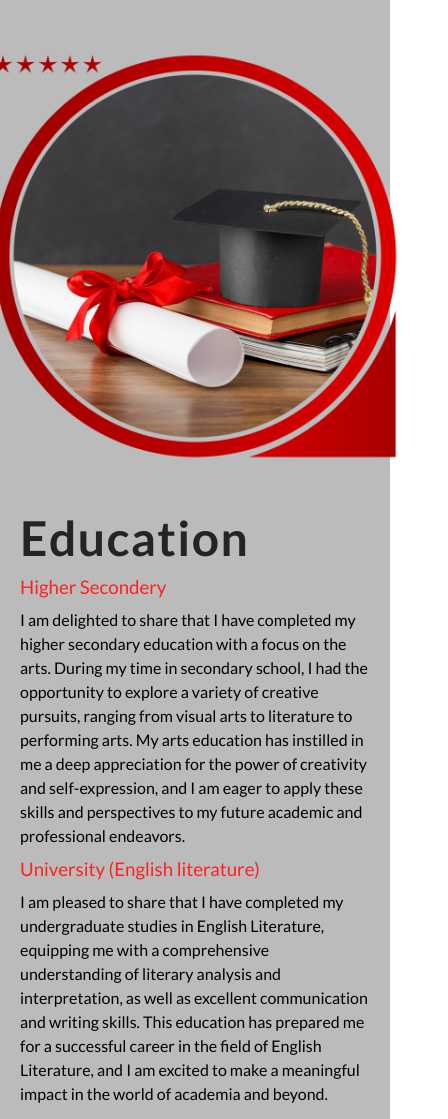
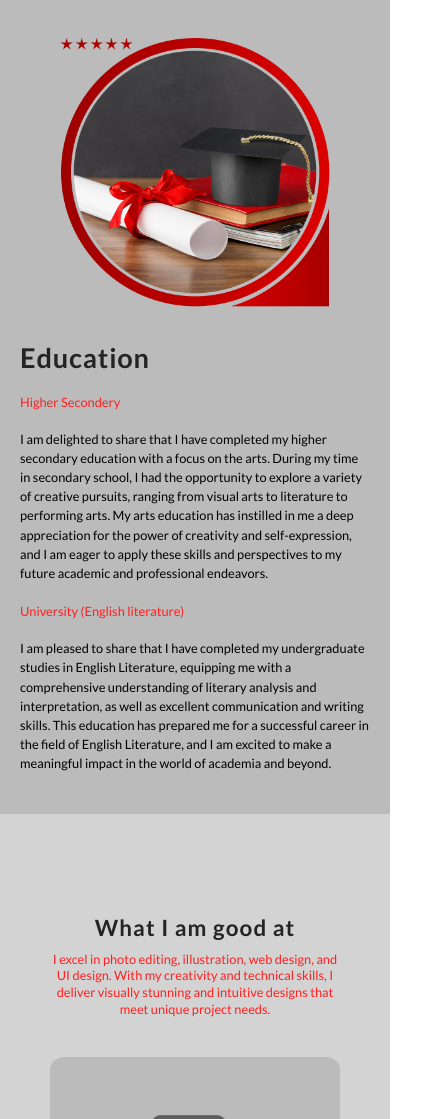
Before and after one commit to iammsabbir/first_web, a plain HTML site: page index.html in a window 390 px wide. Shown: the part 881-2000 px from the top of the page, 448 px wide, since content can reach past the window. Drawn offline with nearby package versions, Linux system fonts and the light colour scheme.

Commit message:
Made responsive

```diff
--- a/index.html
+++ b/index.html
@@ -1,6 +1,8 @@
 <!DOCTYPE html>
 
 <head>
+
+    <meta name="viewport" content="width=device-width, initial-scale=1">
 
     <title>portfolio</title>
 
--- a/style.css
+++ b/style.css
@@ -134,12 +134,12 @@ header ul li:hover a
 {
     position: relative;
     width: 100%;
-    min-height: 100vh;
     background: #bbbbbb;
-    display: flex;
+    display: grid;
+    grid-template-columns: repeat(2,1fr);
     justify-content: space-between;
     align-items: center;
-    padding: 100px;
+    padding: 10px 100px;
 }
 
 #education img
@@ -152,7 +152,7 @@ header ul li:hover a
     position: relative;
     display: flex;
     flex-direction: column;
-    gap: 10px;
+    gap: 20px;
     max-width: 750px;
     z-index: 10;
 }
@@ -503,6 +503,15 @@ text-align: center;
     {
         max-height: 50vh;
     }
+    .experiencestitle h2
+    {
+        font-size: 2rem;
+    }
+    #portfolio .experiencestitle p
+    {
+        font-family: 'Lato', sans-serif;
+        font-weight: 400;
+    }
     #contact
     {
         padding: 40px 20px;
@@ -519,6 +528,14 @@ text-align: center;
 
 }
 @media (max-width: 650px) {
+    #education
+    {
+        grid-template-columns: repeat(1,1fr);
+    }
+    #education img
+    {
+        margin: auto;
+    }
     #contact .contacttitle h2,
     .experiencestitle h2
     {
@@ -595,11 +612,13 @@ text-align: center;
         align-items: center;
     }
 }
-@media (max-width: 350px) {
+@media (max-width: 412px) {
+
     #identity
     {
         flex-direction: column;
     }
+
     #identity .nameNabout h1,
     #education .educationInfo h1,
     #contact .contacttitle h2
@@ -627,7 +646,6 @@ text-align: center;
     #identity .selfImage
     {
         max-height: 40vh;
-        right: 10px;
     }
     #education img
     {
@@ -652,4 +670,5 @@ text-align: center;
         font-size: 0.5em;
     }
 
+
 }
```
